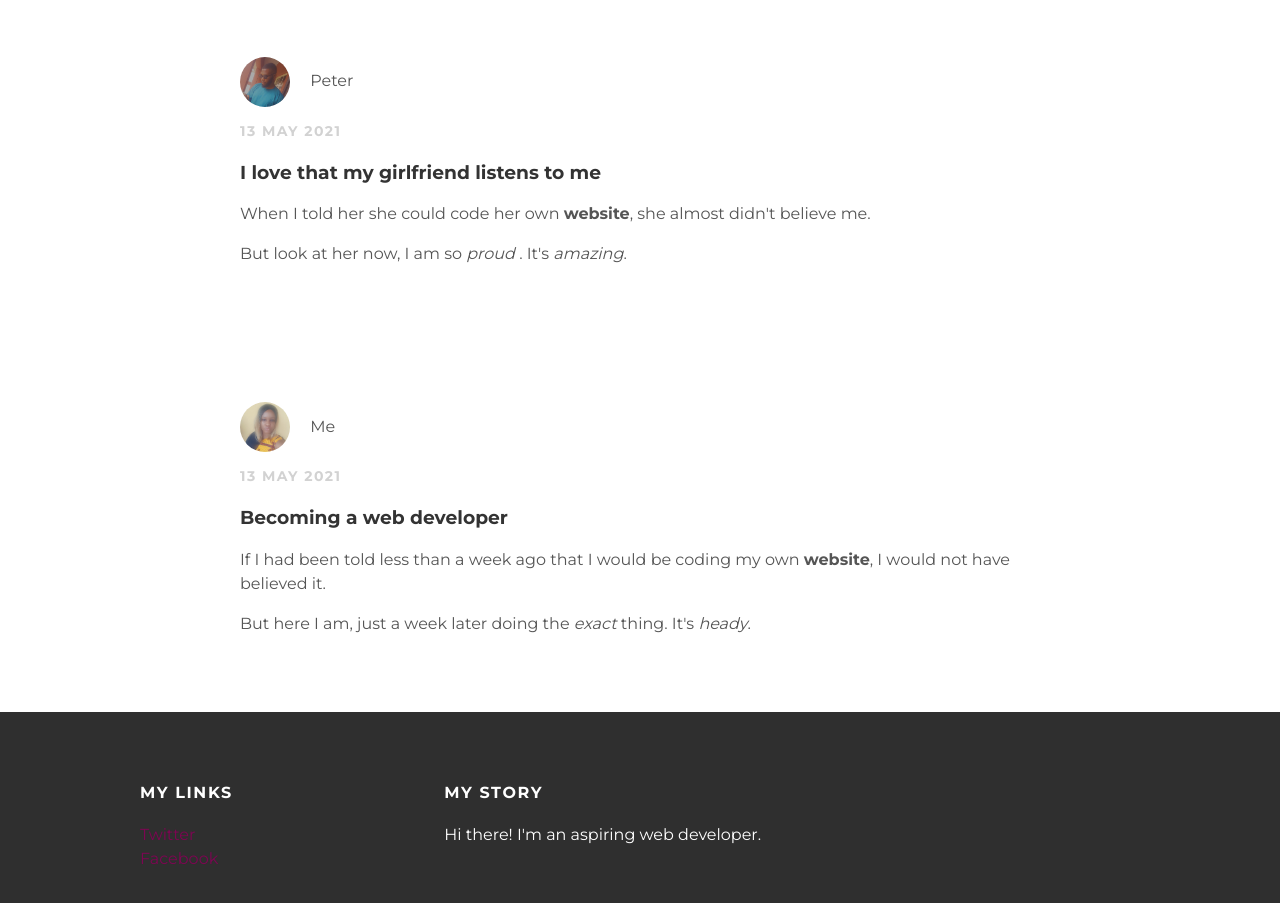
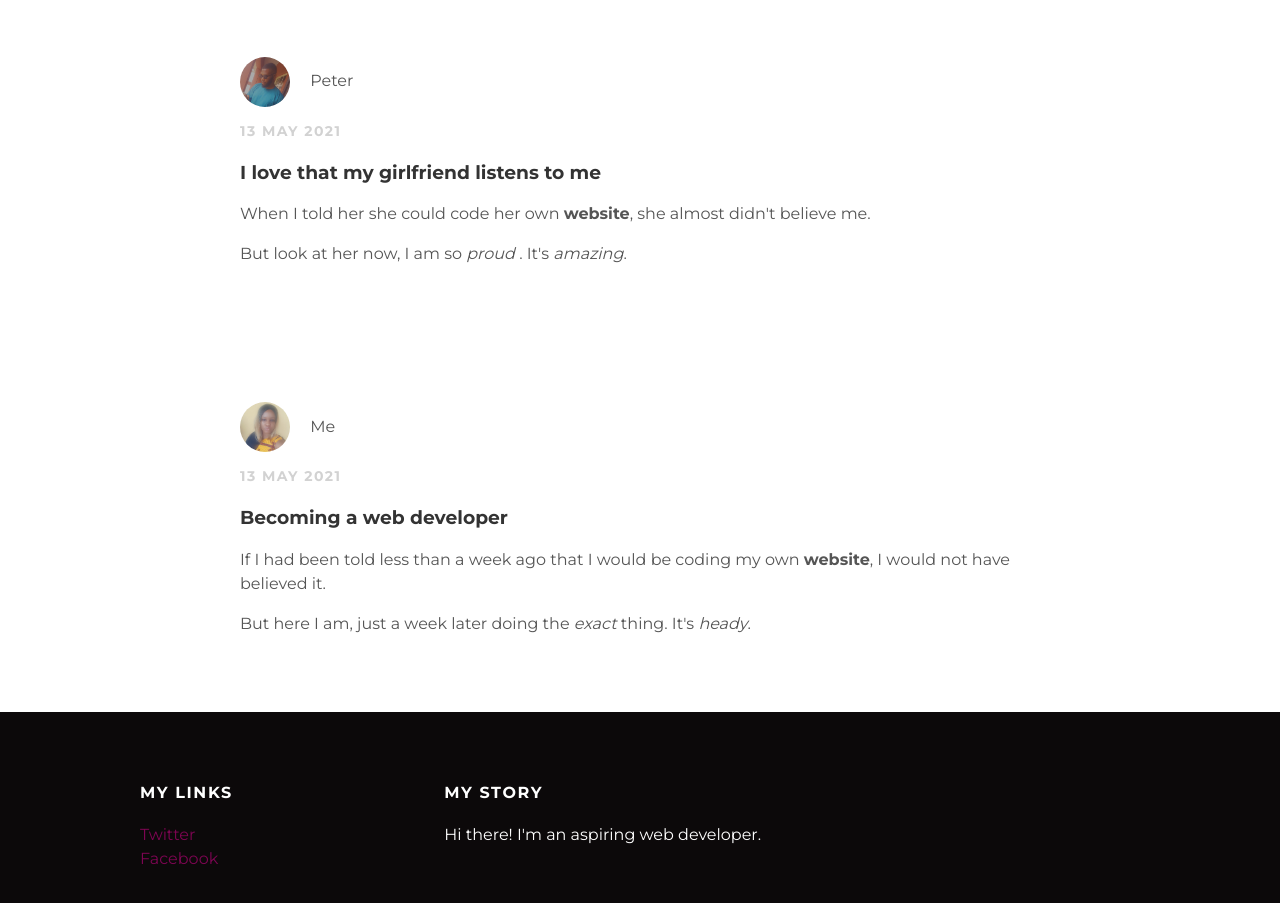
Before and after one commit to Rozemareigh/Rozemareigh.github.io, a plain HTML site: page index.html in a window 1280 px wide. Shown: the part 153-1056 px from the top of the page. Drawn offline with Linux system fonts and the light colour scheme.

Commit message:
Update styles.css

```diff
--- a/styles.css
+++ b/styles.css
@@ -39,7 +39,7 @@ body {
   margin: 0 auto;
 }
 #footer{
-  background-color: #2f2f2f;
+  background-color: #0C090A;
   padding: 50px 0;
 }
 .column{
```
